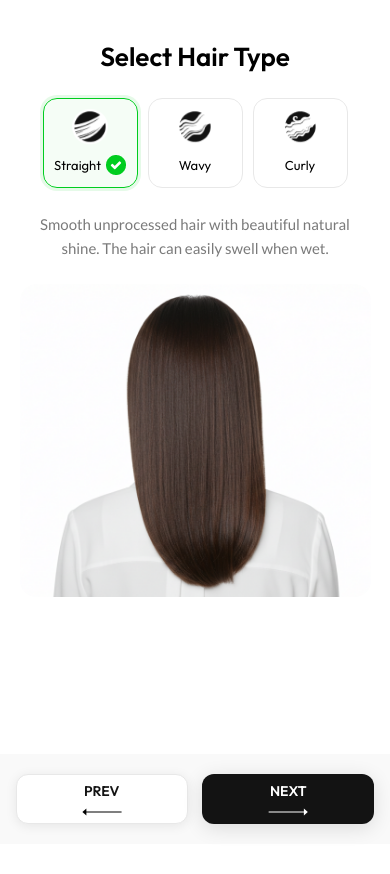
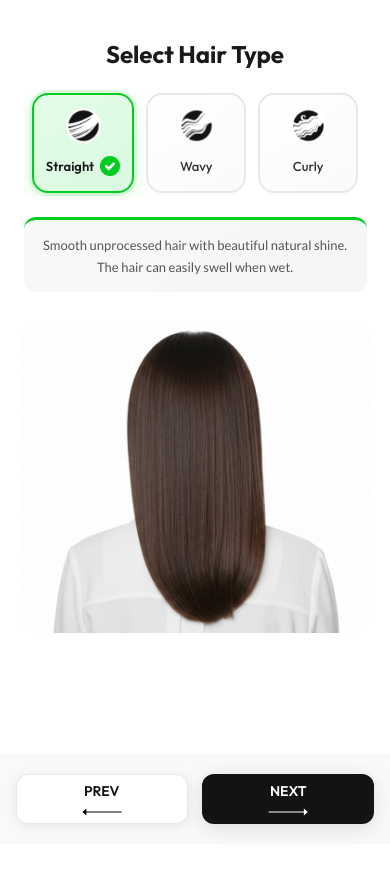
Before and after one commit to mahmoudGhunaim/CustomWig, a React (Create React App) app: page / in a window 390 px wide. Shown: the top 874 px of the page. Built offline with nearby package versions, Linux system fonts and the light colour scheme; no server answers.

Commit message:
feat: Add HairLace component for selecting wig lace types with dynamic image updates and descriptions, including associated styling.

```diff
--- a/src/HairType.css
+++ b/src/HairType.css
@@ -9,20 +9,38 @@
     justify-content: space-between;
     max-width: 1711px;
     width: 90%;
-    gap: 50px;
+    gap: 60px;
     align-items: center;
 }
 
 .HairType-image {
     width: 50%;
     max-width: 756px;
+    position: relative;
+}
+
+.HairType-image::before {
+    content: "";
+    position: absolute;
+    top: 50%;
+    left: 50%;
+    transform: translate(-50%, -50%);
+    width: 80%;
+    height: 80%;
+    background: linear-gradient(145deg, #f8f8f8 0%, #f0f0f0 100%);
+    border-radius: 50%;
+    z-index: -1;
 }
 
 .HairType-image img {
     width: 100%;
-    transition: opacity 0.4s ease, transform 0.4s ease;
-    animation: fadeInScale 0.4s ease;
+    transition: opacity 0.4s ease, transform 0.5s ease;
+    animation: fadeInScale 0.5s ease;
     opacity: 1;
+}
+
+.HairType-image:hover img {
+    transform: scale(1.02);
 }
 
 @keyframes fadeInScale {
@@ -41,41 +59,120 @@
     width: 50%;
     display: flex;
     flex-direction: column;
-    gap: 42px;
+    gap: 35px;
+}
+
+.HairType-image-type h2 {
+    font-family: 'Outfit';
+    font-size: 42px;
+    font-weight: 700;
+    line-height: 1.2;
+    text-align: left;
+    color: #1a1a1a;
+    position: relative;
 }
 
 .HairType-image-type-buttons {
     display: flex;
-    gap: 14px;
+    gap: 16px;
 }
 
 .HairType-image-type-buttons button {
     display: flex;
     flex-direction: column;
     align-items: center;
-    gap: 10px;
-    min-width: 180px;
-    height: 120px;
+    gap: 12px;
+    min-width: 160px;
+    height: 130px;
     justify-content: center;
-    padding: 0;
+    padding: 16px;
     font-family: 'Outfit';
-    font-size: 18px;
-    font-weight: 400;
+    font-size: 16px;
+    font-weight: 500;
     line-height: 24px;
-    text-align: left;
-    text-underline-position: from-font;
-    text-decoration-skip-ink: none;
-    color: #000000;
-    border: 1px solid #E8E8E8;
+    text-align: center;
+    color: #333333;
+    border: 2px solid #e8e8e8;
     cursor: pointer;
-    background: white;
+    background: linear-gradient(145deg, #ffffff 0%, #fafafa 100%);
+    border-radius: 16px;
+    transition: all 0.3s cubic-bezier(0.4, 0, 0.2, 1);
+    position: relative;
+    overflow: hidden;
+}
+
+.HairType-image-type-buttons button::before {
+    content: "";
+    position: absolute;
+    top: 0;
+    left: 0;
+    right: 0;
+    bottom: 0;
+    background: linear-gradient(145deg, rgba(0, 205, 31, 0.05) 0%, rgba(56, 180, 73, 0.08) 100%);
+    opacity: 0;
+    transition: opacity 0.3s ease;
+}
+
+.HairType-image-type-buttons button:hover {
+    border-color: #d0d0d0;
+    transform: translateY(-4px);
+    box-shadow: 0 12px 30px rgba(0, 0, 0, 0.1);
+}
+
+.HairType-image-type-buttons button:hover::before {
+    opacity: 1;
+}
+
+.HairType-image-type-buttons button img {
+    width: 48px;
+    height: 48px;
+    object-fit: contain;
+    transition: transform 0.3s ease;
+    position: relative;
+    z-index: 1;
+}
+
+.HairType-image-type-buttons button:hover img {
+    transform: scale(1.15) rotate(5deg);
+}
+
+.HairType-image-type-buttons button span {
+    position: relative;
+    z-index: 1;
+}
+
+.HairType-image-type-buttons-active {
+    border-color: #00CD1F !important;
+    background: linear-gradient(145deg, #f0fff3 0%, #e8ffed 100%) !important;
+    box-shadow: 0 8px 25px rgba(0, 205, 31, 0.15), 0 0 0 4px rgba(0, 205, 31, 0.08) !important;
+    animation: buttonPop 0.3s ease;
+}
+
+@keyframes buttonPop {
+    0% {
+        transform: scale(1);
+    }
+
+    50% {
+        transform: scale(0.95);
+    }
+
+    100% {
+        transform: scale(1);
+    }
+}
+
+.HairType-image-type-buttons-active::before {
+    opacity: 1 !important;
 }
 
 .HairType-image-type-buttons-active span {
     display: flex;
-    gap: 5px;
+    gap: 6px;
     justify-content: center;
     align-items: center;
+    color: #1a1a1a;
+    font-weight: 600;
 }
 
 .HairType-image-type-buttons-active span::after {
@@ -84,27 +181,31 @@
     width: 20px;
     height: 20px;
     background-size: contain;
+    background-repeat: no-repeat;
 }
 
 .HairType-image-type p {
     font-family: 'Lato';
     font-size: 16px;
     font-weight: 400;
-    line-height: 24px;
+    line-height: 1.8;
     text-align: left;
-    text-underline-position: from-font;
-    text-decoration-skip-ink: none;
-    color: #282C3B;
+    color: #555555;
+    padding: 20px 24px;
+    background: linear-gradient(145deg, #f9f9f9 0%, #f5f5f5 100%);
+    border-radius: 12px;
+    border-left: 4px solid #00CD1F;
+    position: relative;
 }
 
 .hair-description-animate {
-    animation: fadeInUp 0.4s ease;
+    animation: descFadeIn 0.5s ease;
 }
 
-@keyframes fadeInUp {
+@keyframes descFadeIn {
     from {
         opacity: 0;
-        transform: translateY(10px);
+        transform: translateY(15px);
     }
 
     to {
@@ -113,40 +214,38 @@
     }
 }
 
-.HairType-image-type h2 {
-    font-family: 'Outfit';
-    font-size: 43.8px;
-    font-weight: 600;
-    line-height: 52.62px;
-    text-align: left;
-    text-underline-position: from-font;
-    text-decoration-skip-ink: none;
-
-}
-
 html[lang="ar"] .HairType-image-type h2,
 html[lang="ar"] .HairType-image-type p {
     text-align: right;
 }
 
-@media (max-width:1024px) {
+html[lang="ar"] .HairType-image-type p {
+    border-left: none;
+    border-right: 4px solid #00CD1F;
+}
+
+@media (max-width: 1024px) {
     .HairType-sec {
         margin-top: 24px;
     }
 
     .HairType-container {
         flex-direction: column-reverse;
-        gap: 24px;
+        gap: 28px;
     }
 
     .HairType-image {
         width: 100%;
-        border-radius: 16px;
+        border-radius: 20px;
         overflow: hidden;
     }
 
+    .HairType-image::before {
+        display: none;
+    }
+
     .HairType-image img {
-        border-radius: 16px;
+        border-radius: 20px;
         object-fit: cover;
         max-height: 380px;
     }
@@ -158,23 +257,27 @@ html[lang="ar"] .HairType-image-type p {
     }
 
     .HairType-image-type h2 {
-        font-size: 26px;
-        font-weight: 600;
-        line-height: 1.3;
+        font-size: 28px;
         text-align: center;
     }
 
     .HairType-image-type p {
-        font-size: 15px;
-        line-height: 1.6;
+        font-size: 14px;
+        line-height: 1.7;
         text-align: center;
-        color: var(--text-secondary);
-        padding: 0 8px;
+        padding: 16px 20px;
+        border-left: none;
+        border-top: 3px solid #00CD1F;
+    }
+
+    html[lang="ar"] .HairType-image-type p {
+        border-right: none;
+        border-top: 3px solid #00CD1F;
     }
 
     .HairType-image-type-buttons {
         display: flex;
-        gap: 10px;
+        gap: 12px;
         overflow-x: auto;
         padding: 4px 0;
         scrollbar-width: none;
@@ -187,15 +290,13 @@ html[lang="ar"] .HairType-image-type p {
     }
 
     .HairType-image-type-buttons button {
-        min-width: 105px;
-        height: 100px;
-        border-radius: 14px;
-        border: 1.5px solid var(--border-color);
-        background: #fff;
-        transition: var(--transition-smooth);
+        min-width: 110px;
+        height: 110px;
+        border-radius: 16px;
         flex-shrink: 0;
-        gap: 8px;
+        gap: 10px;
         font-size: 14px;
+        padding: 12px;
     }
 
     .HairType-image-type-buttons button:active {
@@ -203,21 +304,33 @@ html[lang="ar"] .HairType-image-type p {
     }
 
     .HairType-image-type-buttons button img {
+        width: 40px;
+        height: 40px;
+    }
+
+    .HairType-image-type-buttons-active {
+        box-shadow: 0 6px 20px rgba(0, 205, 31, 0.15), 0 0 0 3px rgba(0, 205, 31, 0.1) !important;
+    }
+}
+
+@media (max-width: 480px) {
+    .HairType-image-type h2 {
+        font-size: 24px;
+    }
+
+    .HairType-image-type-buttons button {
+        min-width: 100px;
+        height: 100px;
+        font-size: 13px;
+    }
+
+    .HairType-image-type-buttons button img {
         width: 36px;
         height: 36px;
     }
 
-    .HairType-image-type-buttons-active {
-        border-color: var(--success-color) !important;
-        background: rgba(0, 205, 31, 0.04) !important;
-        box-shadow: 0 0 0 3px rgba(0, 205, 31, 0.1);
+    .HairType-image-type p {
+        font-size: 13px;
+        padding: 14px 16px;
     }
 }
-
-@media (max-width: 480px) {
-    .HairType-image-type-buttons button {
-        min-width: 95px;
-        height: 90px;
-        font-size: 13px;
-    }
-}
--- a/src/hair-lace.js
+++ b/src/hair-lace.js
@@ -76,7 +76,7 @@ const HairLace = ({
     <section className="HairLace-sec">
       <div className="HairLace-container" id="NetType">
         <div className="HairLace-container-image">
-          <img src={image} alt={getTranslation(`${selectedCard}_lace`, `${selectedCard} Lace`)} />
+          <img key={`${hairLace}-${silkTopOption}`} src={image} alt={getTranslation(`${selectedCard}_lace`, `${selectedCard} Lace`)} />
         </div>
         <div className="HairLace-container-content">
           <h2>{getTranslation("choose_base_lace", "Choose Base & Lace")}</h2>
@@ -130,7 +130,7 @@ const HairLace = ({
           )}
 
           {getCurrentDescription() && (
-            <div className="lace-description">
+            <div className="lace-description" key={`desc-${hairLace}-${silkTopOption}`}>
               <h3>{getCurrentDescription().title}</h3>
               <ul>
                 {getCurrentDescription().points.map((point, index) => (
```
Also changed, not shown: src/HairLace.css (+325 -118 lines).
